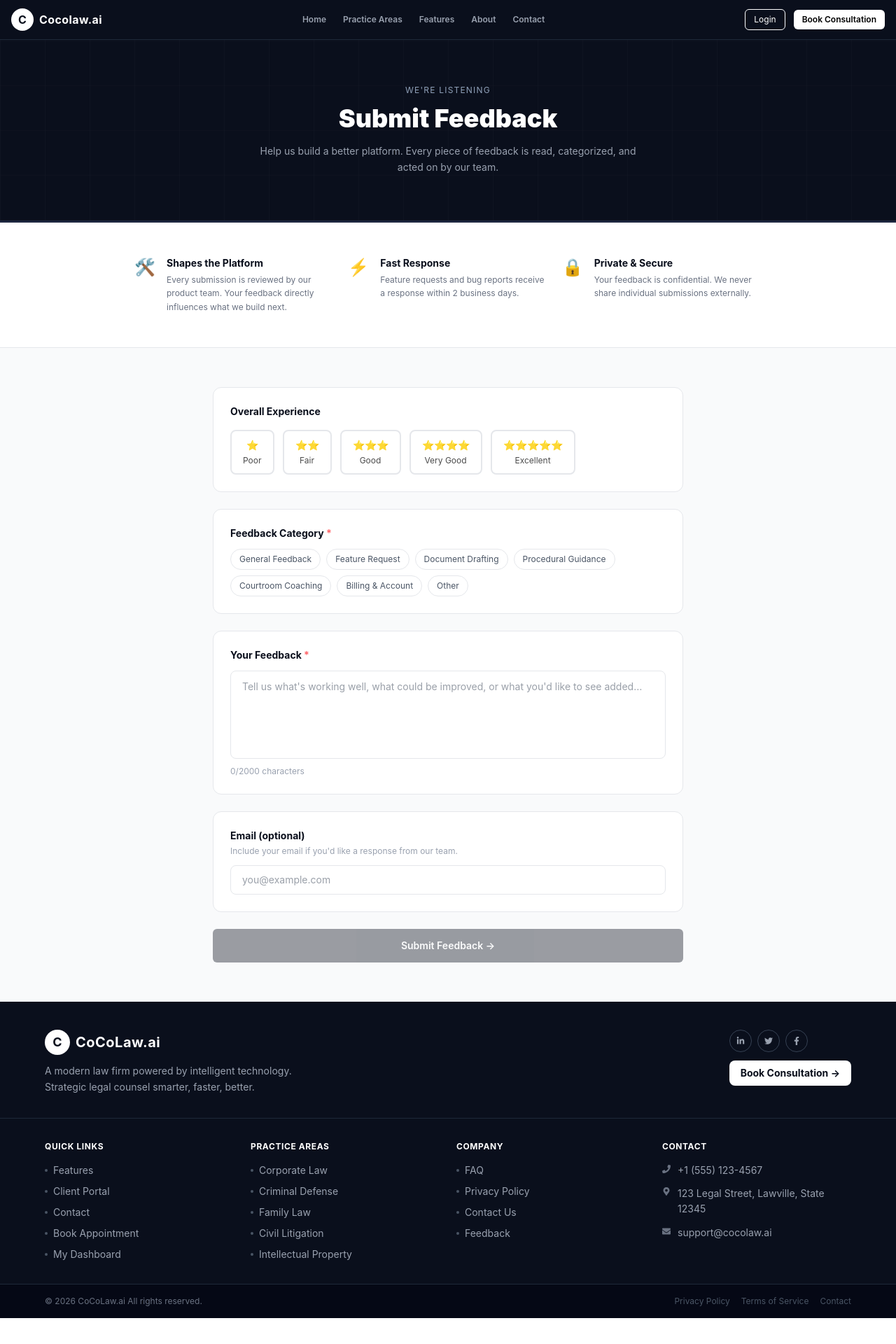
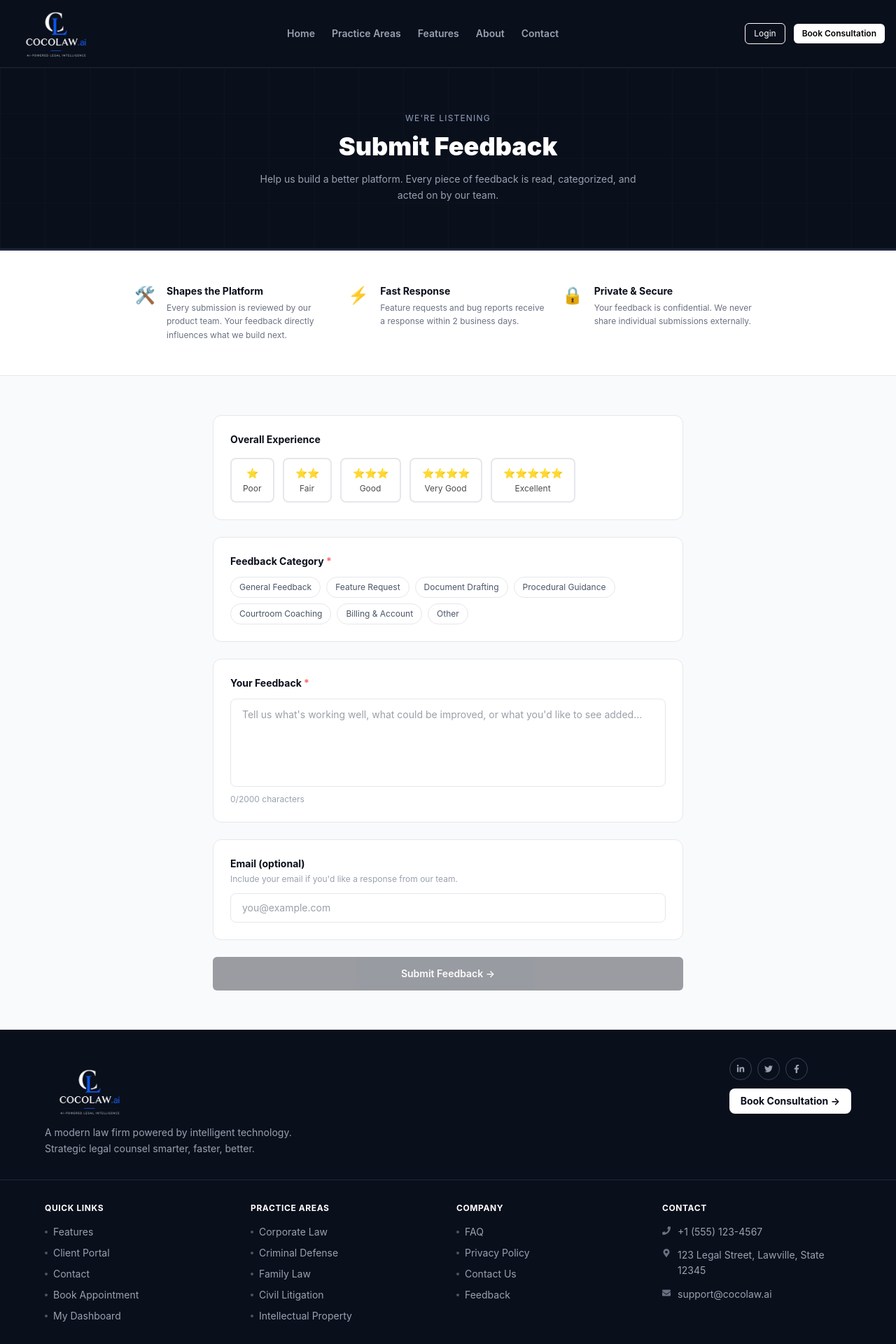
Before and after one commit to DevHanzala/-lawlelulia-platform, a React (Vite) app in the folder frontend/: page /feedback in a window 1280 px wide. Shown: the top 1920 px of the page at 70% size. Before the commit the page ends 1883 px from the top, so only its background shows below. Built offline with nearby package versions, Linux system fonts and the light colour scheme; no server answers; what react-chatbot-kit would draw is missing.

Commit message:
Feat: Added new logo and favicon

```diff
--- a/frontend/index.html
+++ b/frontend/index.html
@@ -3,6 +3,7 @@
   <head>
     <meta charset="UTF-8" />
     <meta name="viewport" content="width=device-width, initial-scale=1.0" />
+    <link rel="icon" type="image/png" href="/src/assests/favicon.png" />
     <title>Lawlelulia</title>
   </head>
   <body>
--- a/frontend/src/components/Footer.jsx
+++ b/frontend/src/components/Footer.jsx
@@ -1,6 +1,7 @@
 import { Link } from "react-router-dom";
 import { FaLinkedinIn, FaTwitter, FaFacebookF, FaEnvelope, FaPhone, FaMapMarkerAlt } from "react-icons/fa";
 import useAuthStore from "../store/authStore";
+import logo from "../assests/logo.png";
 
 const Footer = () => {
     const { user, isAuthenticated } = useAuthStore();
@@ -8,18 +9,18 @@ const Footer = () => {
     const isAdmin = authed && user?.role === "admin";
 
     const practiceAreas = [
-        { label: "Corporate Law",        hash: "corporate-law" },
-        { label: "Criminal Defense",     hash: "criminal-defense" },
-        { label: "Family Law",           hash: "family-law" },
-        { label: "Civil Litigation",     hash: "civil-litigation" },
+        { label: "Corporate Law", hash: "corporate-law" },
+        { label: "Criminal Defense", hash: "criminal-defense" },
+        { label: "Family Law", hash: "family-law" },
+        { label: "Civil Litigation", hash: "civil-litigation" },
         { label: "Intellectual Property", hash: "intellectual-property" },
     ];
 
     const company = [
-        { label: "FAQ",       path: "/faqs" },
-        { label: "Privacy Policy",  path: "/privacy" },
-        { label: "Contact Us",     path: "/contact" },
-        { label: "Feedback",       path: "/feedback" },
+        { label: "FAQ", path: "/faqs" },
+        { label: "Privacy Policy", path: "/privacy" },
+        { label: "Contact Us", path: "/contact" },
+        { label: "Feedback", path: "/feedback" },
     ];
 
 
@@ -31,11 +32,13 @@ const Footer = () => {
             <div className="mx-auto px-6 md:px-10 lg:px-16 pt-10 pb-8 border-b border-gray-800">
                 <div className="flex flex-col sm:flex-row sm:items-start sm:justify-between gap-5">
                     <div className="max-w-sm">
-                        <Link to="/">
-                        <div className="flex items-center space-x-2 mb-3">
-                            <div className="w-9 h-9 rounded-full bg-white flex items-center justify-center font-bold text-[#0A0F1C] text-lg shrink-0">C</div>
-                            <span className="font-bold text-xl tracking-wide">CoCoLaw.ai</span>
-                        </div>
+                        {/* Logo */}
+                        <Link to="/" className="flex items-center space-x-2 shrink-0">
+                            <img
+                                src={logo}
+                                alt="Cocolaw.ai Logo"
+                                className="w-32 h-24 object-contain shrink-0"
+                            />
                         </Link>
                         <p className="text-sm text-gray-400 leading-relaxed">
                             A modern law firm powered by intelligent technology. Strategic legal counsel  smarter, faster, better.
@@ -45,8 +48,8 @@ const Footer = () => {
                         <div className="flex space-x-2">
                             {[
                                 { icon: <FaLinkedinIn />, href: "https://linkedin.com" },
-                                { icon: <FaTwitter />,    href: "https://twitter.com" },
-                                { icon: <FaFacebookF />,  href: "https://facebook.com" },
+                                { icon: <FaTwitter />, href: "https://twitter.com" },
+                                { icon: <FaFacebookF />, href: "https://facebook.com" },
                             ].map((s, i) => (
                                 <a key={i} href={s.href} target="_blank" rel="noreferrer"
                                     className="w-8 h-8 flex items-center justify-center rounded-full border border-gray-700 text-gray-400 hover:border-white hover:text-white transition text-xs">
@@ -73,11 +76,11 @@ const Footer = () => {
                         <h5 className="text-xs font-bold uppercase tracking-wider text-white mb-4">Quick Links</h5>
                         <div className="flex flex-col gap-2.5">
                             {[
-                                { label: "Features",       path: "/features" },
-                                { label: "Client Portal",  path: "/client-portal" },
-                                { label: "Contact",        path: "/contact" },
+                                { label: "Features", path: "/features" },
+                                { label: "Client Portal", path: "/client-portal" },
+                                { label: "Contact", path: "/contact" },
                                 ...(!isAdmin ? [{ label: "Book Appointment", path: "/bookings" }, { label: "My Dashboard", path: "/client-dashboard" }] : []),
-                                ...(isAdmin  ? [{ label: "Dashboard", path: "/dashboard" }, { label: "Appointments", path: "/appointments" }] : []),
+                                ...(isAdmin ? [{ label: "Dashboard", path: "/dashboard" }, { label: "Appointments", path: "/appointments" }] : []),
                             ].map((item) => (
                                 <Link key={item.path + item.label} to={item.path}
                                     className="text-sm text-gray-400 hover:text-white transition flex items-center gap-2 group">
--- a/frontend/src/components/Navbar.jsx
+++ b/frontend/src/components/Navbar.jsx
@@ -1,5 +1,6 @@
 import { Link, useNavigate, useLocation } from "react-router-dom";
 import useAuthStore from "../store/authStore";
+import logo from "../assests/logo.png";
 
 const Navbar = ({ sidebarOpen, setSidebarOpen }) => {
     const { user, isAuthenticated, logout } = useAuthStore();
@@ -16,35 +17,35 @@ const Navbar = ({ sidebarOpen, setSidebarOpen }) => {
     const isActive = (path) => location.pathname === path;
 
     const navLinkClass = (path) =>
-        `transition text-xs font-semibold ${
-            isActive(path)
-                ? "text-white border-b border-white pb-0.5"
-                : "text-gray-400 hover:text-white"
+        `transition text-sm font-semibold ${isActive(path)
+            ? "text-white border-b border-white pb-0.5"
+            : "text-gray-400 hover:text-white"
         }`;
 
     return (
-        <nav className="w-full bg-[#0A0F1C] border-b border-gray-800 flex px-4 py-3 justify-between items-center sticky top-0 z-50">
+        <nav className="w-full bg-[#0A0F1C] border-b border-gray-800 flex px-4 py-0 justify-between items-center sticky top-0 z-50">
 
             {/* Logo */}
             <Link to="/" className="flex items-center space-x-2 shrink-0">
-                <div className="w-8 h-8 rounded-full bg-white flex justify-center items-center font-bold text-base text-[#0A0F1C] shrink-0">
-                    C
-                </div>
-                <span className="text-white font-bold text-base tracking-wide">Cocolaw.ai</span>
+                <img
+                    src={logo}
+                    alt="Cocolaw.ai Logo"
+                    className="w-32 h-24 object-contain shrink-0"
+                />
             </Link>
 
             {/* Desktop nav links */}
             <div className="hidden md:flex items-center space-x-6">
-                <Link to="/"               className={navLinkClass("/")}>Home</Link>
+                <Link to="/" className={navLinkClass("/")}>Home</Link>
                 <Link to="/practice-areas" className={navLinkClass("/practice-areas")}>Practice Areas</Link>
-                <Link to="/features"       className={navLinkClass("/features")}>Features</Link>
-                <Link to="/aboutus"        className={navLinkClass("/aboutus")}>About</Link>
-                <Link to="/contact"        className={navLinkClass("/contact")}>Contact</Link>
+                <Link to="/features" className={navLinkClass("/features")}>Features</Link>
+                <Link to="/aboutus" className={navLinkClass("/aboutus")}>About</Link>
+                <Link to="/contact" className={navLinkClass("/contact")}>Contact</Link>
 
                 {/* Admin-only */}
                 {isAdmin && (
                     <>
-                        <Link to="/dashboard"    className={navLinkClass("/dashboard")}>Dashboard</Link>
+                        <Link to="/dashboard" className={navLinkClass("/dashboard")}>Dashboard</Link>
                         <Link to="/appointments" className={navLinkClass("/appointments")}>Appointments</Link>
                     </>
                 )}
@@ -52,9 +53,9 @@ const Navbar = ({ sidebarOpen, setSidebarOpen }) => {
                 {/* User-only */}
                 {authed && !isAdmin && (
                     <>
-                <Link to="/client-portal"  className={navLinkClass("/client-portal")}>Client Portal</Link>
-                        <Link to="/bookings"          className={navLinkClass("/bookings")}>Bookings</Link>
-                        <Link to="/client-dashboard"  className={navLinkClass("/client-dashboard")}>Dashboard</Link>
+                        <Link to="/client-portal" className={navLinkClass("/client-portal")}>Client Portal</Link>
+                        <Link to="/bookings" className={navLinkClass("/bookings")}>Bookings</Link>
+                        <Link to="/client-dashboard" className={navLinkClass("/client-dashboard")}>Dashboard</Link>
                     </>
                 )}
             </div>
@@ -70,9 +71,8 @@ const Navbar = ({ sidebarOpen, setSidebarOpen }) => {
                         )}
                         <Link
                             to="/profile"
-                            className={`text-sm transition ${
-                                isActive("/profile") ? "text-white font-bold" : "text-gray-300 hover:text-white"
-                            }`}
+                            className={`text-sm transition ${isActive("/profile") ? "text-white font-bold" : "text-gray-300 hover:text-white"
+                                }`}
                         >
                             Welcome, <b>{user?.fullName?.split(" ")[0] || "User"}</b>
                         </Link>
```
Also changed, not shown: frontend/src/assests/favicon.png (added), frontend/src/assests/logo.png (added).
